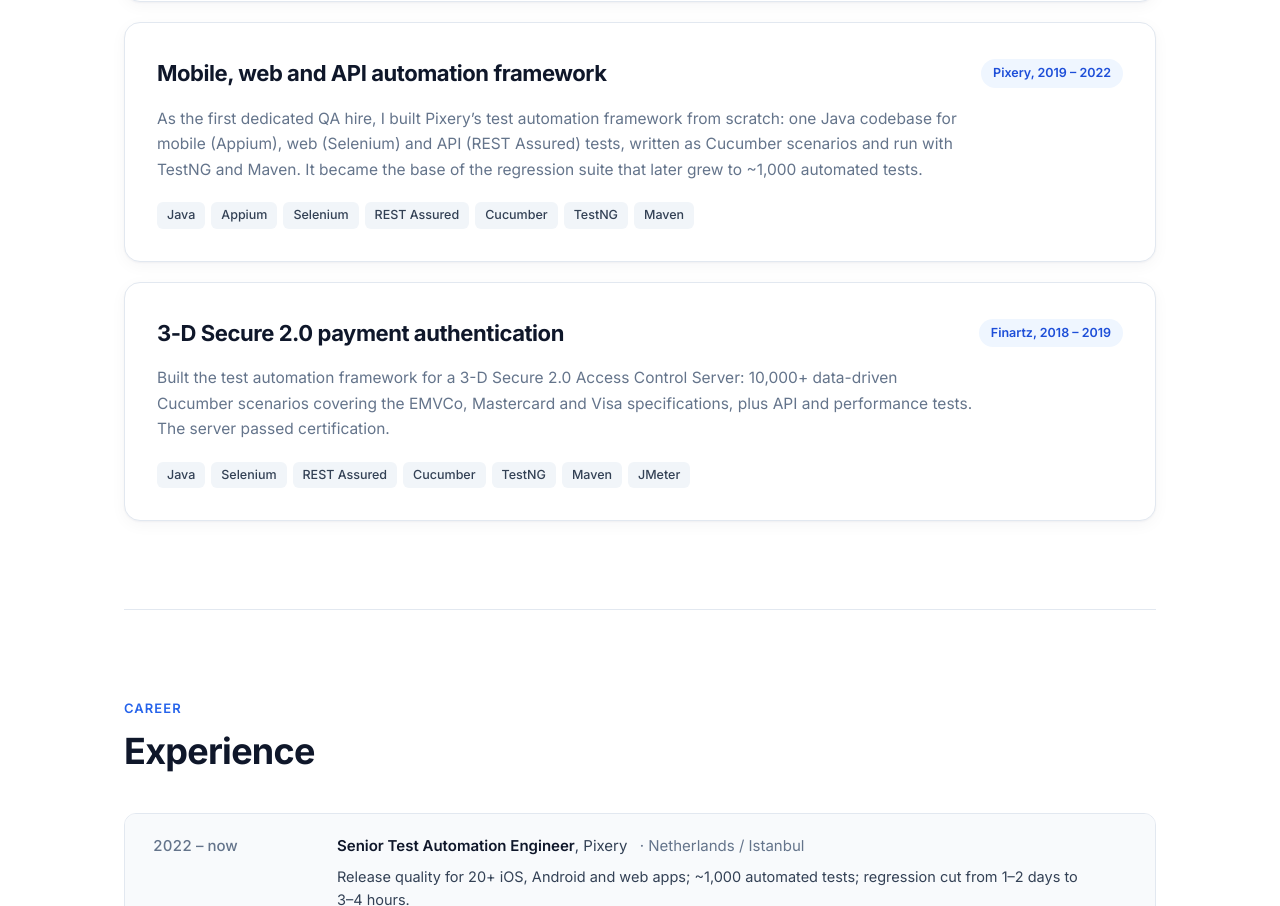
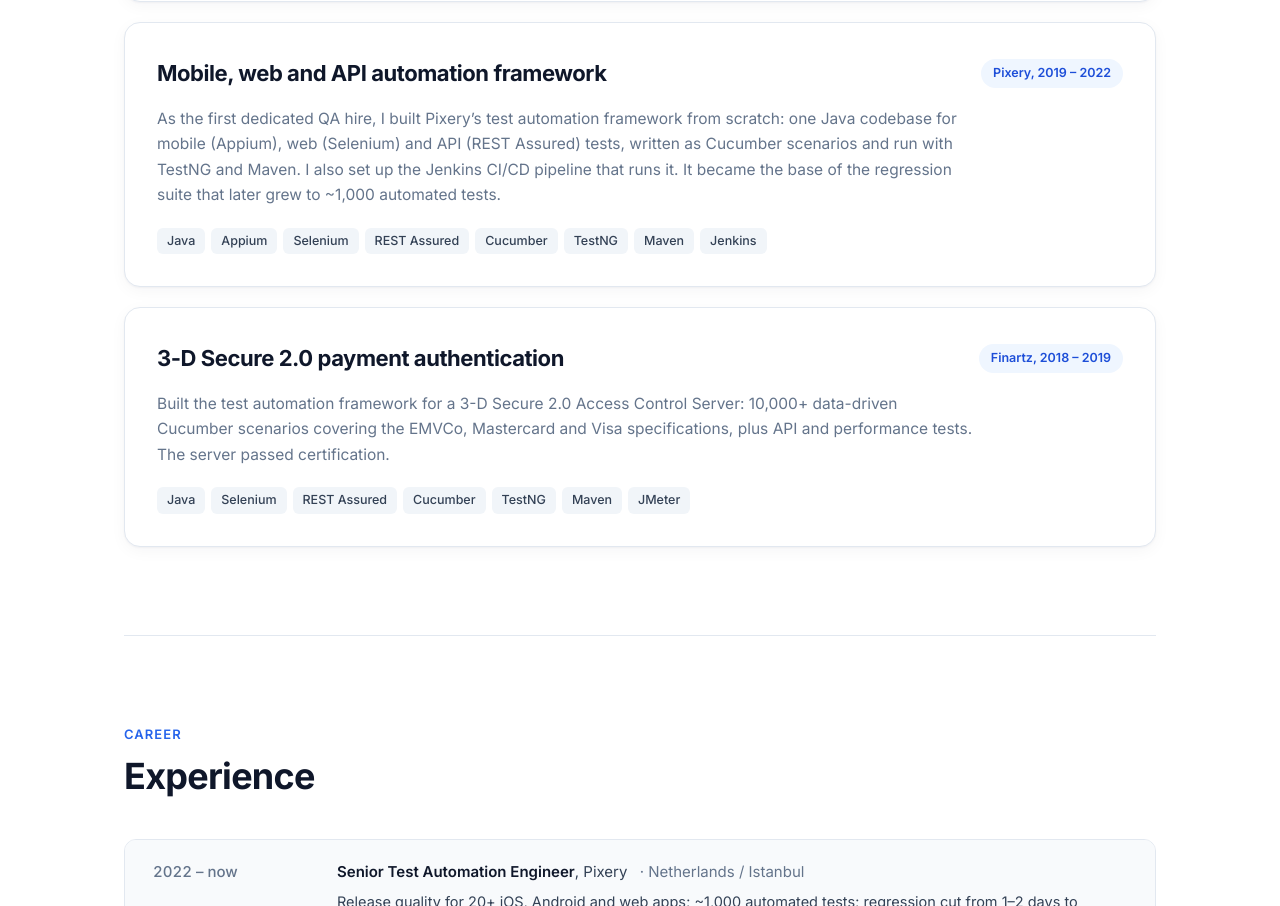
Before and after one commit to cozgur/ozgurcetintas.dev, a plain HTML site: page site/index.html in a window 1280 px wide. Shown: the part 2262-3168 px from the top of the page. Drawn offline with Linux system fonts and the light colour scheme.

Commit message:
At work: credit the Jenkins pipelines I set up
Co-Authored-By: Claude Opus 5.5 <noreply@anthropic.com>

```diff
--- a/site/index.html
+++ b/site/index.html
@@ -161,7 +161,7 @@
                 </div>
                 <div>
                   <dt>What I built</dt>
-                  <dd>In 2021, with one colleague, a Robot Framework suite with our own Python keyword libraries, running in Jenkins and still in use. It compares every rendered frame with a golden reference (PSNR on the worst frame, plus bit-exact MD5 checks per frame), and analyses timing from frame timestamps: jitter, dropped and duplicated frames. A fault injector generates streams with known defects to prove the checks actually detect them. Suites are tagged by requirement and run in parallel.</dd>
+                  <dd>In 2021, with one colleague, a Robot Framework suite with our own Python keyword libraries, running in a Jenkins pipeline I set up, still in use. It compares every rendered frame with a golden reference (PSNR on the worst frame, plus bit-exact MD5 checks per frame), and analyses timing from frame timestamps: jitter, dropped and duplicated frames. A fault injector generates streams with known defects to prove the checks actually detect them. Suites are tagged by requirement and run in parallel.</dd>
                 </div>
                 <div>
                   <dt>What it changed</dt>
@@ -235,11 +235,11 @@
             <p class="desc">
               As the first dedicated QA hire, I built Pixery&rsquo;s test automation framework from scratch: one Java
               codebase for mobile (Appium), web (Selenium) and API (REST Assured) tests, written as Cucumber scenarios
-              and run with TestNG and Maven. It became the base of the regression suite that later grew to ~1,000
+              and run with TestNG and Maven. I also set up the Jenkins CI/CD pipeline that runs it. It became the base of the regression suite that later grew to ~1,000
               automated tests.
             </p>
             <ul class="badges" aria-label="Technologies">
-              <li>Java</li><li>Appium</li><li>Selenium</li><li>REST Assured</li><li>Cucumber</li><li>TestNG</li><li>Maven</li>
+              <li>Java</li><li>Appium</li><li>Selenium</li><li>REST Assured</li><li>Cucumber</li><li>TestNG</li><li>Maven</li><li>Jenkins</li>
             </ul>
           </li>
 
```
